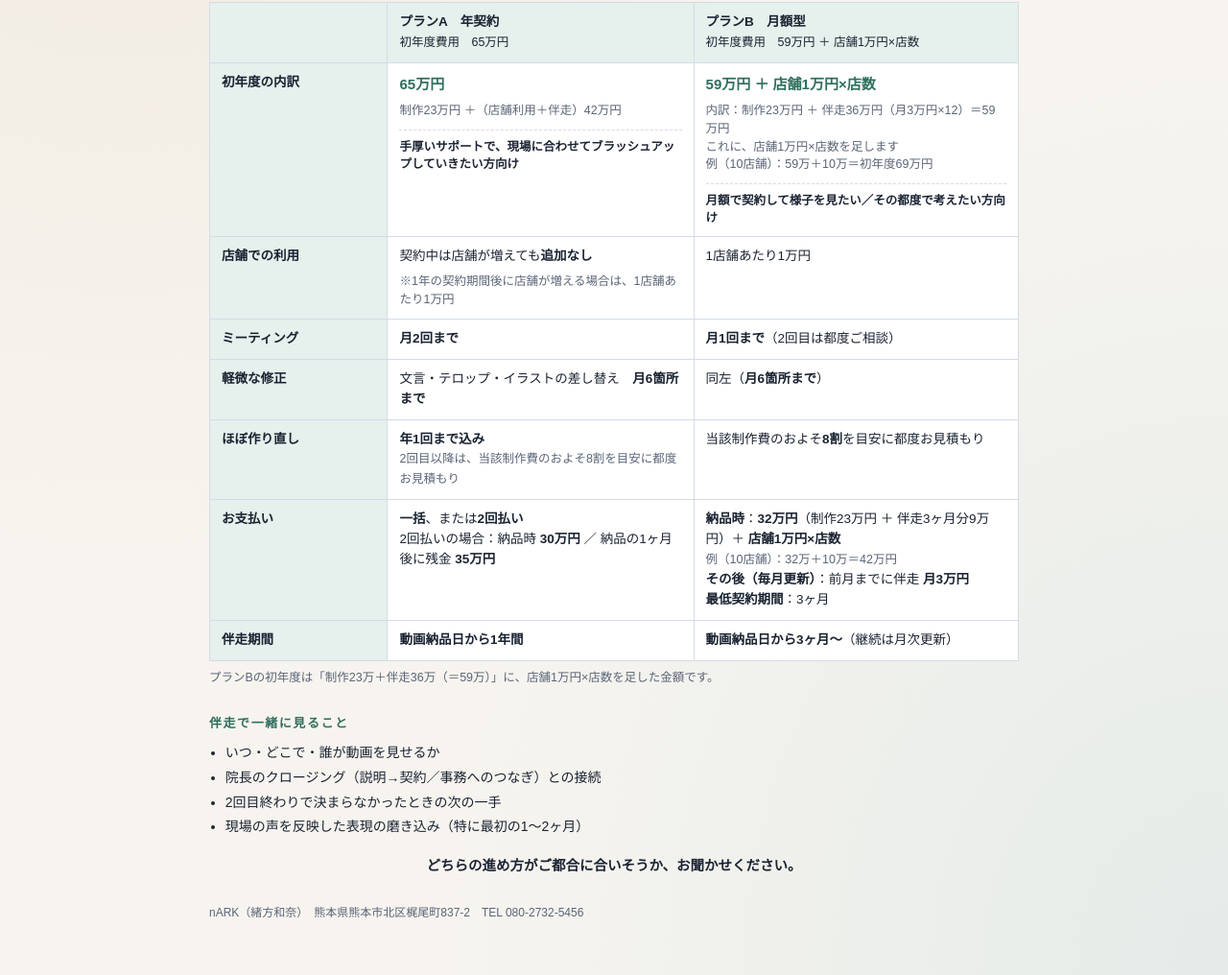
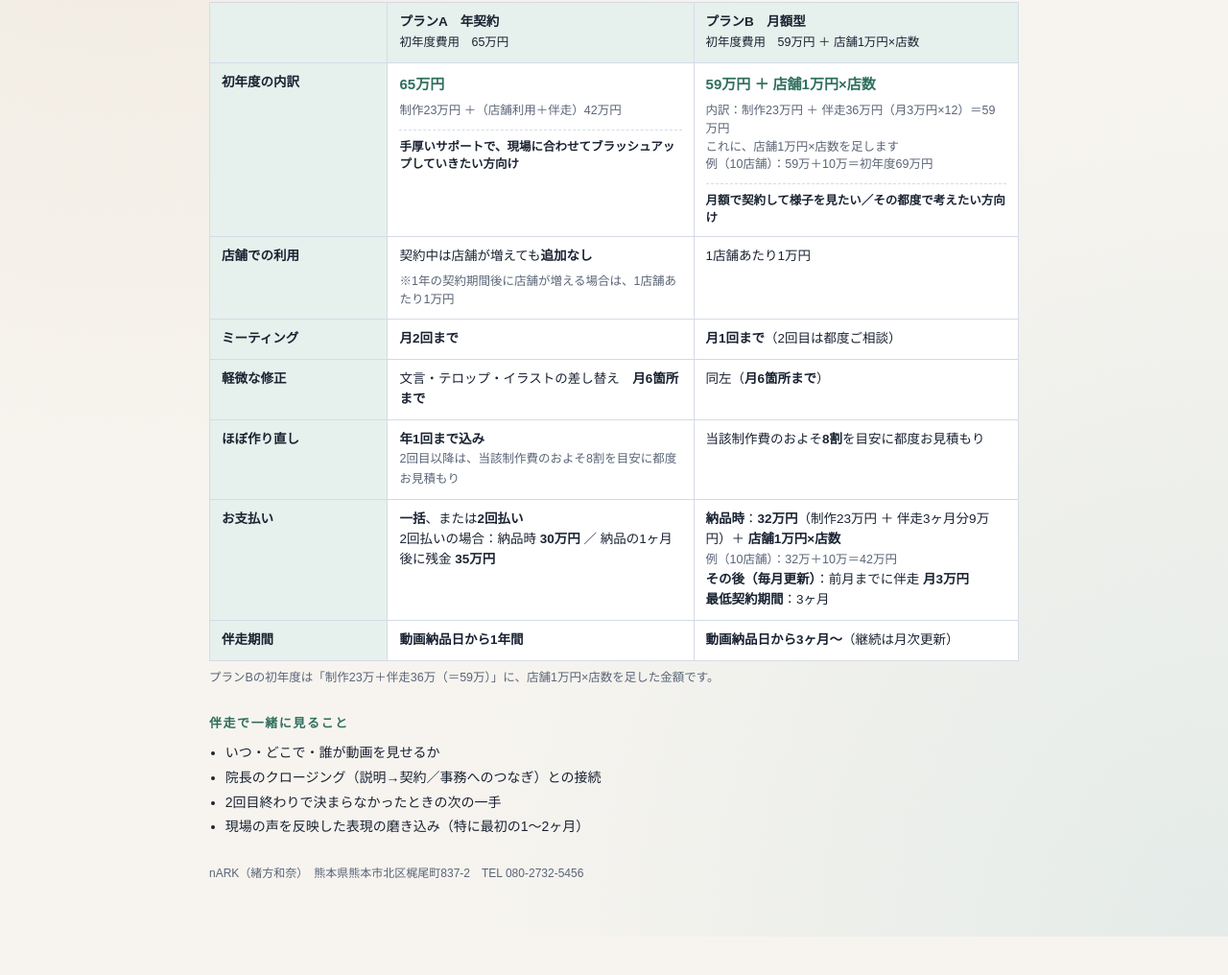
Before and after one commit to k273ogakita/gokigen-hearing-sheet, a plain HTML site: page plan.html in a window 1280 px wide. Shown: the part 463-1479 px from the top of the page at 96% size. After the commit the page ends 1439 px from the top, so only its background shows below. Drawn offline with Linux system fonts and the light colour scheme.

Commit message:
Remove closing ask line from plan compare

```diff
--- a/plan.html
+++ b/plan.html
@@ -258,8 +258,6 @@
       <li>現場の声を反映した表現の磨き込み（特に最初の1〜2ヶ月）</li>
     </ul>
 
-    <p class="ask">どちらの進め方がご都合に合いそうか、お聞かせください。</p>
-
     <footer>
       nARK（緒方和奈）　熊本県熊本市北区梶尾町837-2　TEL 080-2732-5456
     </footer>
```
